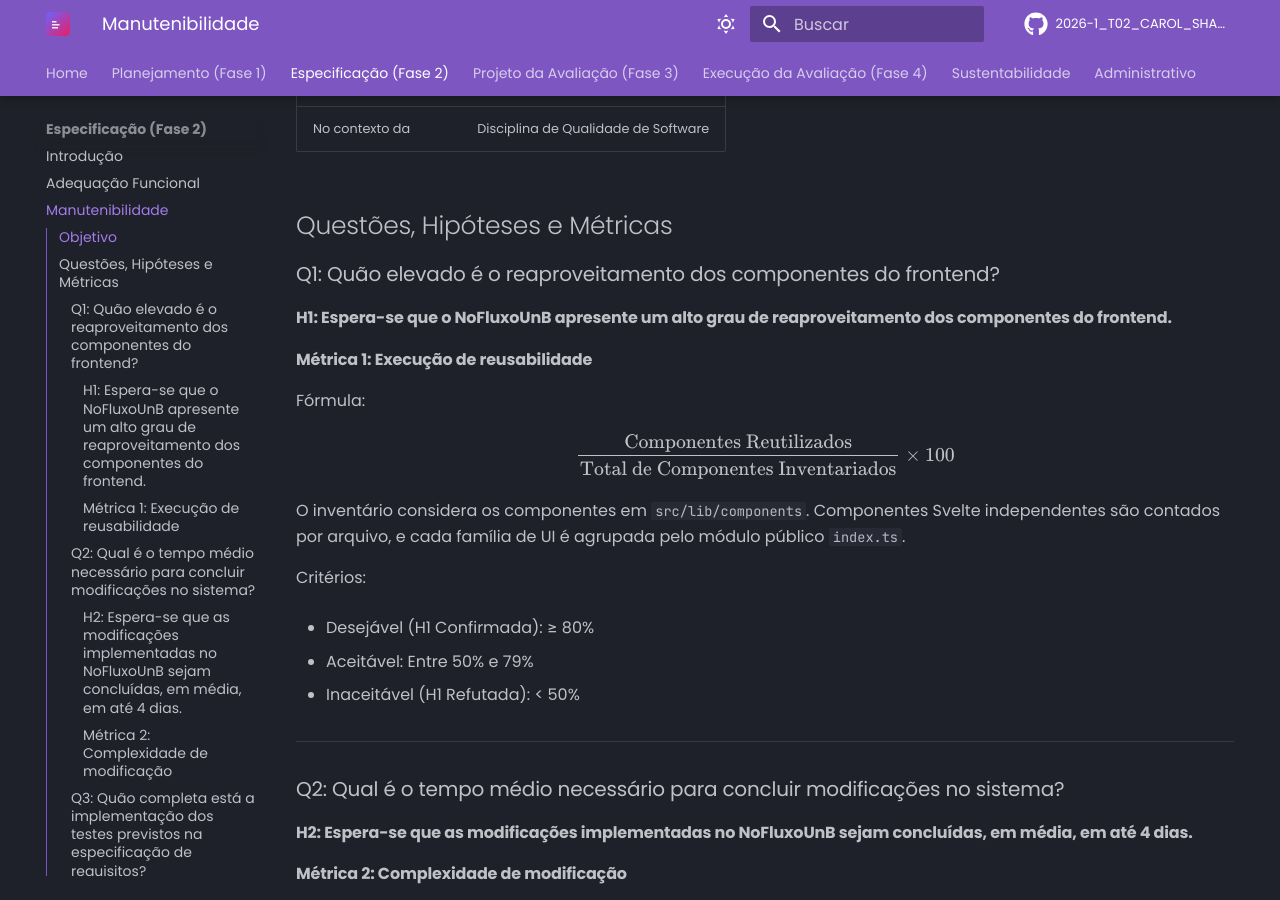
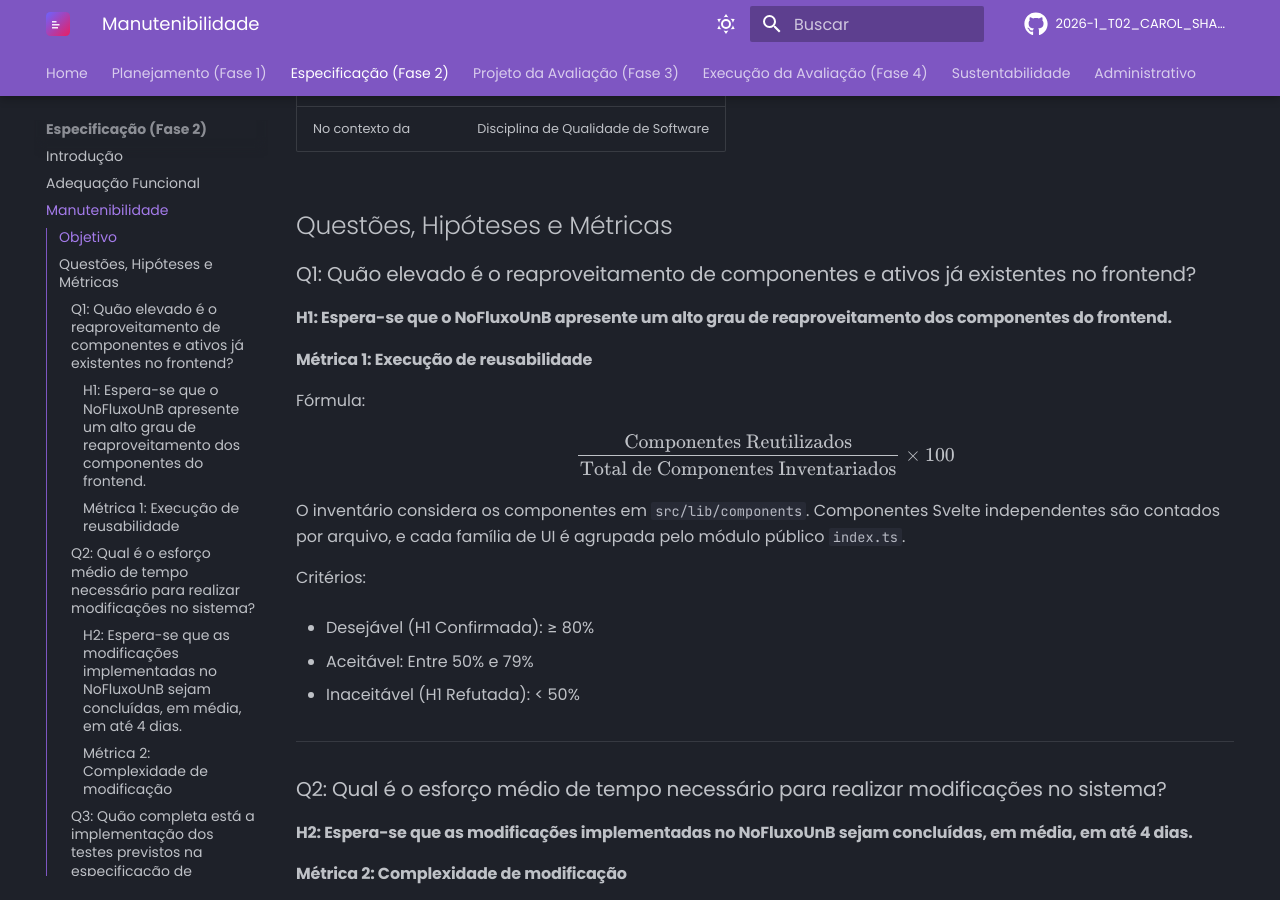
Before and after one commit to FCTE-Qualidade-de-Software-1/2026-1_T02_CAROL_SHAW, an MkDocs documentation site: the page built from docs/fase2/manutenibilidade.md, in a window 1280 px wide and 900 px high, scrolled down 400 px. Built offline with MkDocs 1.6.1 and Material for MkDocs 9.7.7, drawn with Linux system fonts in a browser that asks for light colours; comment, search, counter and statistics services are not loaded; some of the changed text lies outside the part shown.

Commit message:
fix: erros da fase 2

```diff
--- a/docs/fase2/manutenibilidade.md
+++ b/docs/fase2/manutenibilidade.md
@@ -12,7 +12,7 @@
 
 ## Questões, Hipóteses e  Métricas
 
-### Q1: Quão elevado é o reaproveitamento dos componentes do frontend?
+### Q1: Quão elevado é o reaproveitamento de componentes e ativos já existentes no frontend?
 
 #### H1: Espera-se que o NoFluxoUnB apresente um alto grau de reaproveitamento dos componentes do frontend.
 
@@ -34,7 +34,7 @@
 
 ---
 
-### Q2: Qual é o tempo médio necessário para concluir modificações no sistema?
+### Q2: Qual é o esforço médio de tempo necessário para realizar modificações no sistema?
 
 #### H2: Espera-se que as modificações implementadas no NoFluxoUnB sejam concluídas, em média, em até 4 dias.
 
@@ -148,6 +148,7 @@
 | ------ | ---------- | ------------------------------ | ------------------------------------------------------------- | ----------- | --------------- | --------------------- |
 | 1.0    | 04/06/2026 | Criação da documentação inicial e estruturação | [Vilmar José Fagundes](https://github.com/VilmarFagundes) |  |  |  |
 | 1.1    | 04/06/2026 | Escrita de todo o documento | [Isaque Camargos Nascimento](https://github.com/isaqzin) |  |  |  |
-| 1.2    | 13/06/2026 | Adequação da M2 ao tempo de resolução registrado na execução | [Caio Duarte](https://github.com/caioduart3) |  |  |  |
+| 1.2    | 13/06/2026 | Alteração da m2 para dias | [Caio Duarte](https://github.com/caioduart3) |  |  |  |
 | 1.3    | 13/06/2026 | Alinhamento do escopo da M1 e da definição da M5 às evidências da Fase 4 | [Caio Duarte](https://github.com/caioduart3) |  |  |  |
 | 1.4    | 13/06/2026 | Restauração da definição original da M4 | [Caio Duarte](https://github.com/caioduart3) |  |  |  |
+| 1.5    | 17/06/2026 | Alterações apontadas no ponto de controle 2 | [Isaque Camargos Nascimento](https://github.com/isaqzin) |  |  |  |
```
Also changed, not shown: other parts of docs/fase2/manutenibilidade.md (+1 -1 lines).
